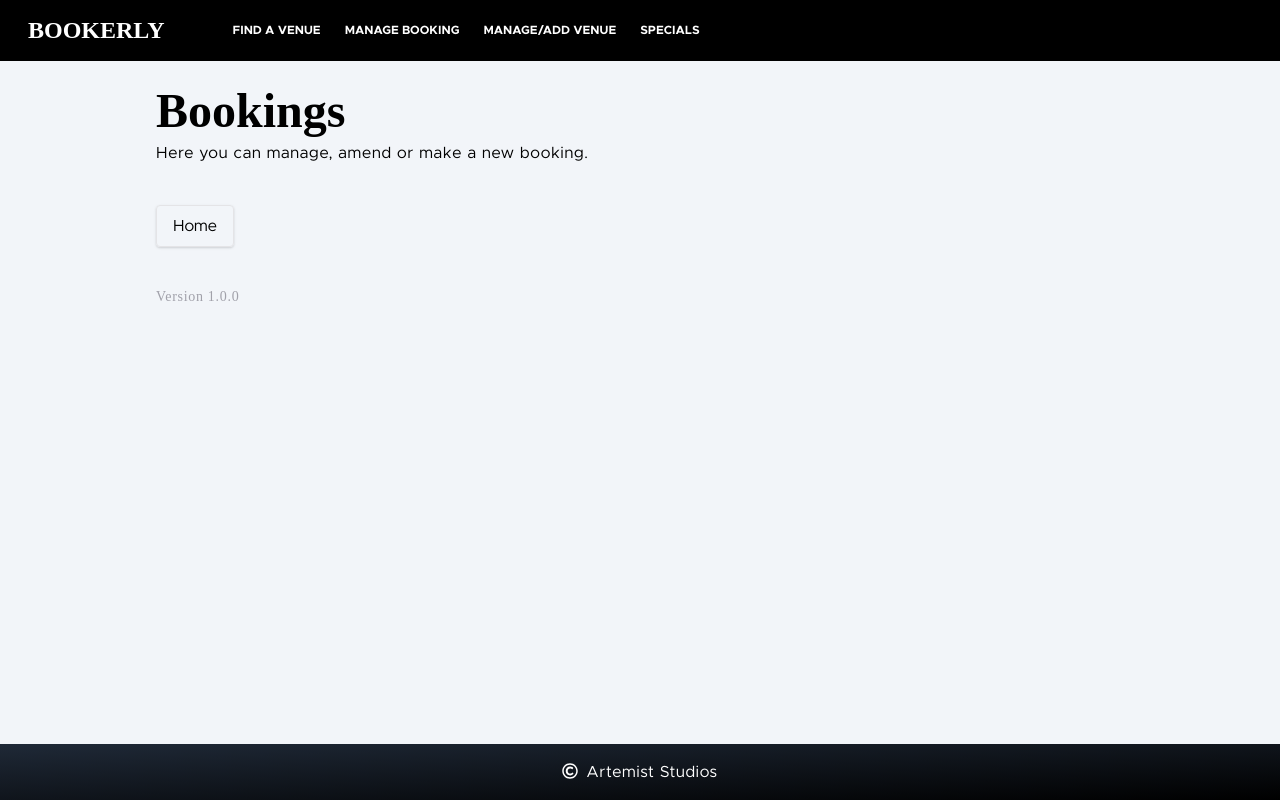
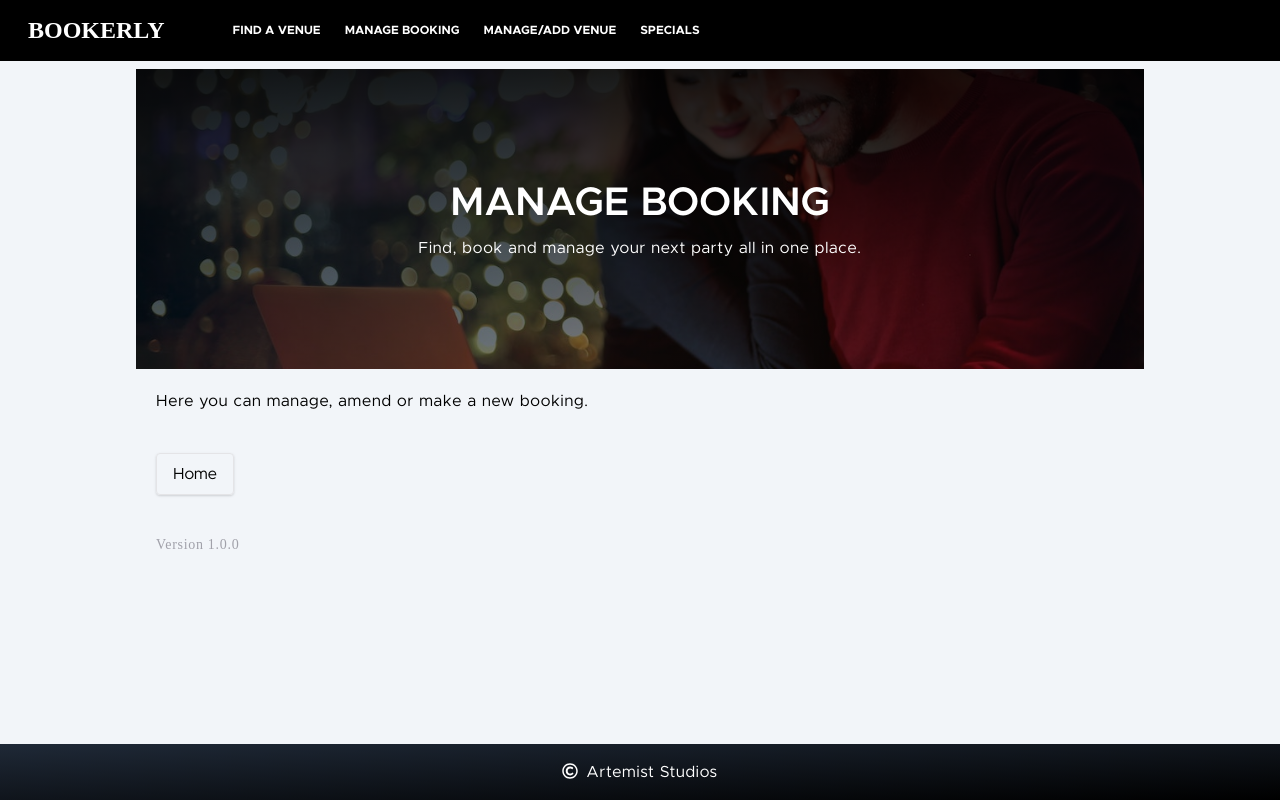
Before and after one commit to PaulHaze/dj-events-frontend, a Next.js app: page /bookings in a window 1280 px wide. Built offline with nearby package versions, Linux system fonts and the light colour scheme.

Commit message:
add image to rest of hero headers

```diff
--- a/components/Hero/index.js
+++ b/components/Hero/index.js
@@ -1,19 +1,21 @@
 import styles from './Hero.module.css';
 
-export function Hero({ imgUrl, title, subTitle }) {
+export function Hero({ imgUrl, title, subTitle, position = 'center' }) {
   return (
     <div
       className="z-10 -mx-4 lg:mx-0 lg:mt-2"
       style={{
         backgroundImage: `url(${imgUrl})`,
-        backgroundPosition: 'center',
+        backgroundPosition: `${position}`,
         backgroundSize: `cover`,
         backgroundRepeat: 'no-repeat',
       }}
     >
       <div className="w-[100%] h-[300px] bg-gradient-to-b from-black/90 to-black/50 flex flex-col justify-center items-center">
-        <h1 className="text-white text-[40px]">{title}</h1>
-        <p className="text-white mt-2">{subTitle}</p>
+        <div className="px-5 text-center">
+          <h1 className="text-white text-[40px]">{title}</h1>
+          <p className="text-white mt-2">{subTitle}</p>
+        </div>
       </div>
     </div>
   );
--- a/pages/bookings/index.js
+++ b/pages/bookings/index.js
@@ -1,12 +1,16 @@
 import Link from 'next/link';
-
+import { Hero } from '@/components/index';
 import MainLayout from '@/layouts/MainLayout';
 
 export default function BookingsPage() {
   return (
     <MainLayout title="Bookerly | Bookings">
+      <Hero
+        imgUrl="/images/booking.jpg"
+        title="MANAGE BOOKING"
+        subTitle="Find, book and manage your next party all in one place."
+      />
       <div className="container p-5 max-w-xl">
-        <h1 className="font-heading">Bookings</h1>
         <p>Here you can manage, amend or make a new booking.</p>
 
         <Link href="/">
--- a/pages/venues/add.js
+++ b/pages/venues/add.js
@@ -1,11 +1,12 @@
 import Link from 'next/link';
+import { Hero } from '@/components/index';
 import MainLayout from '@/layouts/MainLayout';
 
 export default function AddEventPage() {
   return (
     <MainLayout title="Add Your Venue">
+      <Hero imgUrl="/images/basement.jpg" title="ADD VENUE" />
       <div className="container p-5 max-w-xl">
-        <h1 className="font-heading">Add Venue</h1>
         <p>Enter your venue details below</p>
         <div className="flex space-x-3">
           <Link href="/venues">
--- a/pages/venues/index.js
+++ b/pages/venues/index.js
@@ -1,11 +1,12 @@
 import Link from 'next/link';
+import { Hero } from '@/components/index';
 import MainLayout from '@/layouts/MainLayout';
 
 export default function VenuesPage() {
   return (
     <MainLayout>
+      <Hero imgUrl="/images/basement.jpg" title="VENUES" />
       <div className="container p-5 max-w-xl">
-        <h1 className="font-heading">Venues</h1>
         <p>
           Whether you are looking for an intimate space for a small gathering or
           a large scale space for a big bonanza, you will find it here.
--- a/pages/venues/specials.js
+++ b/pages/venues/specials.js
@@ -1,12 +1,12 @@
 import Link from 'next/link';
-
+import { Hero } from '@/components/index';
 import MainLayout from '@/layouts/MainLayout';
 
 export default function SpecialsPage() {
   return (
     <MainLayout title="Bookerly | Bookings">
+      <Hero imgUrl="/images/special.jpg" title="SPECIALS" />
       <div className="container p-5 max-w-xl">
-        <h1 className="font-heading">Venue Specials</h1>
         <p>Here you can see all the special offers currently available.</p>
 
         <Link href="/">
```
Also changed, not shown: public/images/booking.jpg (added), public/images/special.jpg (added).
